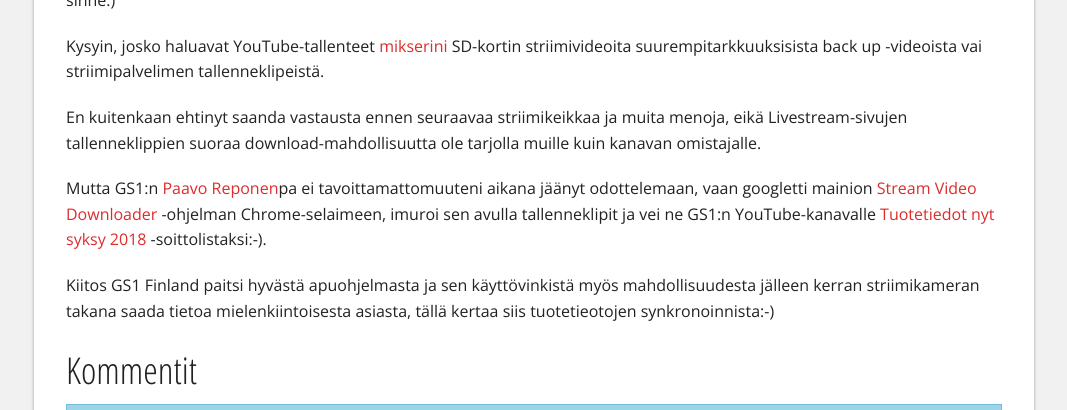
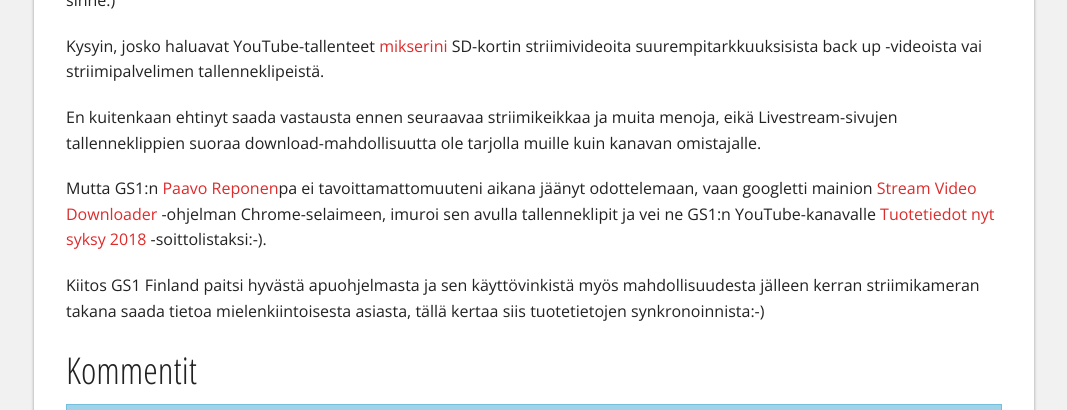
Before and after one commit to Pyppe/infocrea.fi, a Jekyll site: the page built from _posts/2018-11-03-asiakas-jonka-kanssa-synkkasi.md, in a window 1280 px wide. Shown: the part 836-1246 px from the top of the page, without its empty margins (106-1173 px from the left). Built offline with Jekyll 4.4.1, drawn with Linux system fonts in a browser that asks for light colours.

Commit message:
typokorjausta...

```diff
--- a/_posts/2018-11-03-asiakas-jonka-kanssa-synkkasi.md
+++ b/_posts/2018-11-03-asiakas-jonka-kanssa-synkkasi.md
@@ -18,8 +18,8 @@
 
  Kysyin, josko haluavat YouTube-tallenteet [mikserini](https://pro.sony/en_AL/products/portable-live-production/mcx-500) SD-kortin striimivideoita suurempitarkkuuksisista back up -videoista vai striimipalvelimen tallenneklipeistä.
 
- En kuitenkaan ehtinyt saanda vastausta ennen seuraavaa striimikeikkaa ja muita menoja, eikä Livestream-sivujen tallenneklippien suoraa download-mahdollisuutta ole tarjolla muille kuin kanavan omistajalle.
+ En kuitenkaan ehtinyt saada vastausta ennen seuraavaa striimikeikkaa ja muita menoja, eikä Livestream-sivujen tallenneklippien suoraa download-mahdollisuutta ole tarjolla muille kuin kanavan omistajalle.
 
  Mutta GS1:n [Paavo Reponen](https://www.linkedin.com/in/paavoreponen/)pa ei tavoittamattomuuteni aikana jäänyt odottelemaan, vaan googletti mainion [Stream Video Downloader](https://chrome.google.com/webstore/detail/stream-video-downloader/imkngaibigegepnlckfcbecjoilcjbhf) -ohjelman Chrome-selaimeen, imuroi sen avulla tallenneklipit  ja vei ne GS1:n YouTube-kanavalle [Tuotetiedot nyt syksy 2018](https://www.youtube.com/playlist?list=PL8DWqz2NozB31LvF7xeG03sy-I0VXEEI8) -soittolistaksi:-).
 
-Kiitos GS1 Finland paitsi hyvästä apuohjelmasta ja sen käyttövinkistä myös mahdollisuudesta jälleen kerran striimikameran takana saada tietoa mielenkiintoisesta asiasta, tällä kertaa siis tuotetieotojen synkronoinnista:-)
+Kiitos GS1 Finland paitsi hyvästä apuohjelmasta ja sen käyttövinkistä myös mahdollisuudesta jälleen kerran striimikameran takana saada tietoa mielenkiintoisesta asiasta, tällä kertaa siis tuotetietojen synkronoinnista:-)
```
